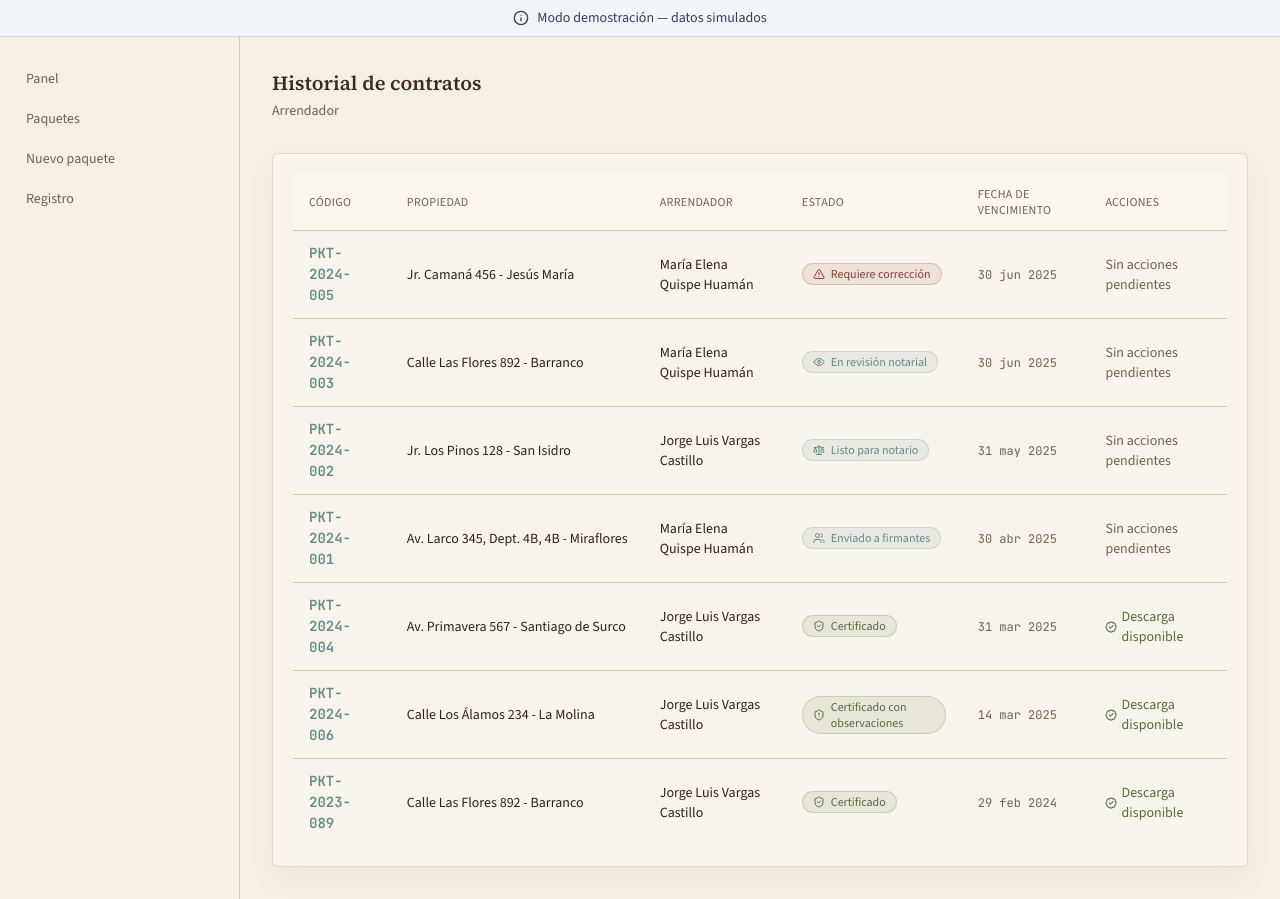
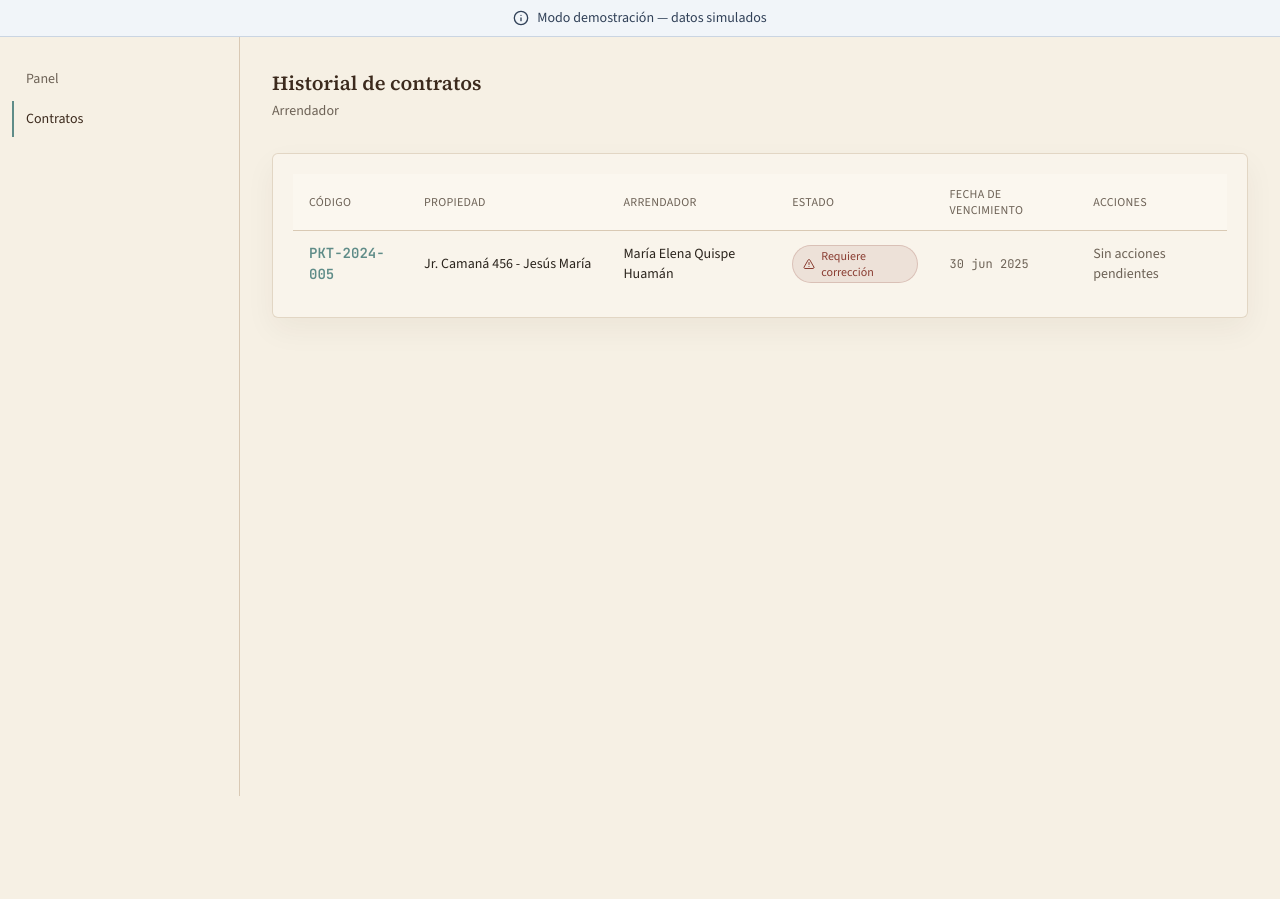
Before and after one commit to standardholdingsllc/veradoc, a Next.js app: page /demo/arrendador/contratos in a window 1280 px wide. After the commit the page ends 800 px from the top, so only its background shows below. Built offline with nearby package versions, Linux system fonts and the light colour scheme.

Commit message:
Fix party demo navigation and lease scope

```diff
--- a/app/demo/layout.tsx
+++ b/app/demo/layout.tsx
@@ -1,10 +1,13 @@
 "use client";
 
+import { useEffect } from "react";
 import { usePathname } from "next/navigation";
 import { Toaster } from "sonner";
 import { DashboardShell } from "@/components/layout/dashboard-shell";
 import { DemoModeBanner } from "@/components/layout/demo-mode-banner";
 import { SidebarNav } from "@/components/layout/sidebar-nav";
+import type { UserRole } from "@/lib/domain/types";
+import { useCurrentRole, useSetCurrentRole } from "@/lib/services/hooks";
 
 function shouldShowDashboardShell(pathname: string): boolean {
   if (pathname === "/demo") {
@@ -22,7 +25,23 @@ export default function DemoLayout({
   children: React.ReactNode;
 }>) {
   const pathname = usePathname();
+  const currentRole = useCurrentRole();
+  const setCurrentRole = useSetCurrentRole();
   const showShell = shouldShowDashboardShell(pathname);
+
+  useEffect(() => {
+    const routeRoleMap: { prefix: string; role: UserRole }[] = [
+      { prefix: "/demo/agente", role: "realtor" },
+      { prefix: "/demo/notario", role: "notary" },
+      { prefix: "/demo/arrendador", role: "landlord" },
+      { prefix: "/demo/arrendatario", role: "renter" },
+    ];
+
+    const match = routeRoleMap.find((entry) => pathname.startsWith(entry.prefix));
+    if (match && match.role !== currentRole) {
+      setCurrentRole(match.role);
+    }
+  }, [currentRole, pathname, setCurrentRole]);
 
   return (
     <div className="flex min-h-screen flex-col">
--- a/components/party/party-portal.tsx
+++ b/components/party/party-portal.tsx
@@ -103,22 +103,41 @@ function signerEvidenceCount(signer: Signer): number {
 
 function usePartyPackets(role: PartyRole): PartyPacket[] {
   const packets = usePackets();
+  const currentUser = useCurrentUser();
 
-  return useMemo(
-    () =>
-      packets
+  return useMemo(() => {
+    const matchingUserDni =
+      currentUser?.role === role ? currentUser.dni : undefined;
+
+    const matchingPackets = packets
         .flatMap((packet) =>
           packet.signers
-            .filter((signer) => signer.roleInLease === role)
+            .filter(
+              (signer) =>
+                signer.roleInLease === role &&
+                (!matchingUserDni || signer.dni === matchingUserDni),
+            )
             .map((signer) => ({ packet, signer })),
         )
         .sort(
           (a, b) =>
             new Date(b.packet.updatedAt).getTime() -
             new Date(a.packet.updatedAt).getTime(),
-        ),
-    [packets, role],
-  );
+        );
+
+    const activeAgreement = matchingPackets.find(
+      (item) =>
+        !isCertifiedPacket(item.packet) && item.signer.status !== "needs_correction",
+    );
+    const certifiedAgreement = matchingPackets.find((item) =>
+      isCertifiedPacket(item.packet),
+    );
+    const fallbackAgreement = matchingPackets[0];
+    const selectedAgreement =
+      activeAgreement ?? certifiedAgreement ?? fallbackAgreement;
+
+    return selectedAgreement ? [selectedAgreement] : [];
+  }, [currentUser?.dni, currentUser?.role, packets, role]);
 }
 
 function SummaryCard({
```
